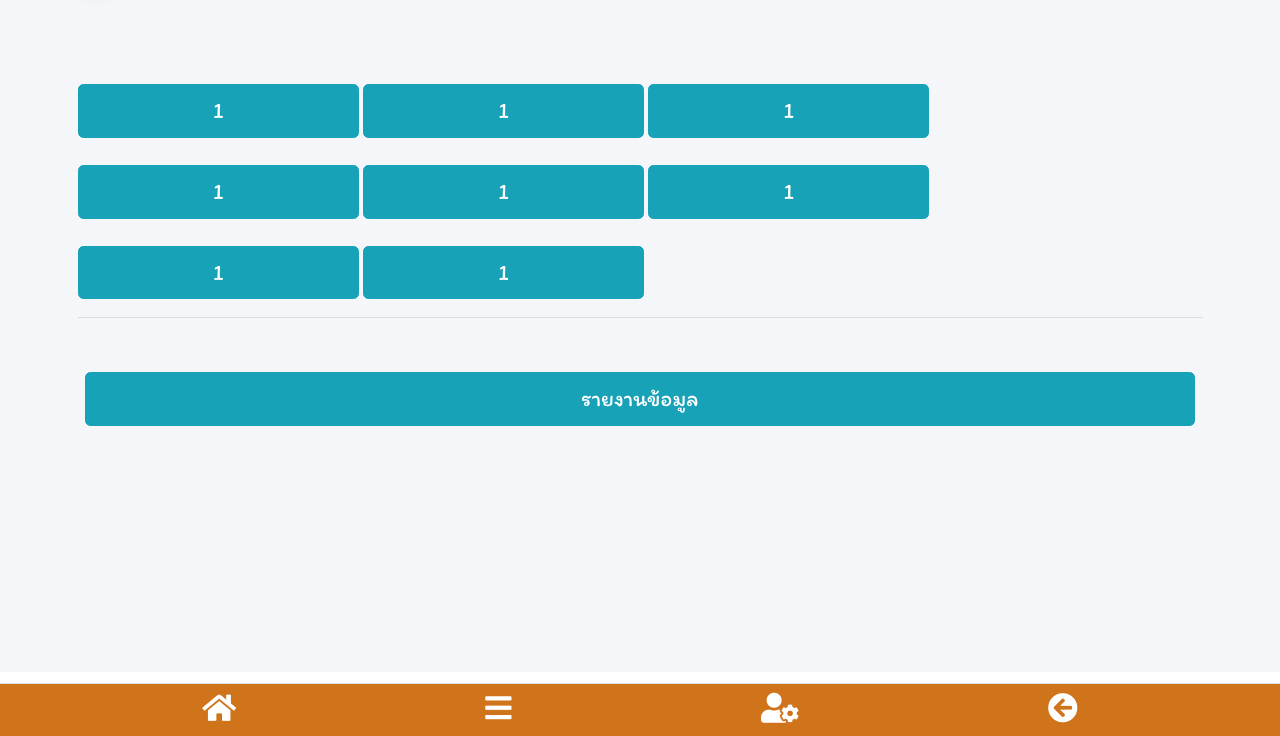
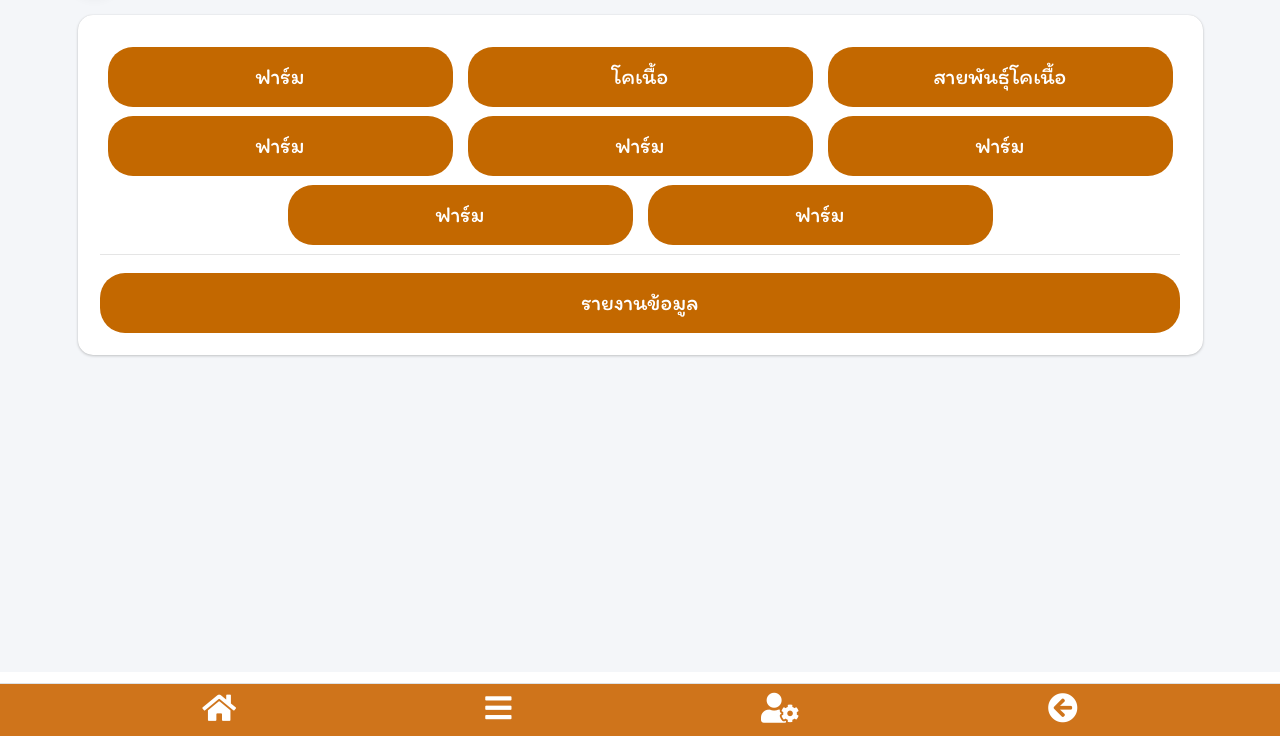
Before and after one commit to sarawut-aoud/Moforyou, a PHP site: page /users/main/_listmenu in a window 1280 px wide. Shown: the part 64-800 px from the top of the page. Run offline with PHP 8.4, Linux system fonts and the light colour scheme; some libraries are stand-ins or nearby versions.

Commit message:
update new

```diff
--- a/users/main/_listmenu.php
+++ b/users/main/_listmenu.php
@@ -14,7 +14,7 @@
         color: #fff;
         text-transform: uppercase;
         width: 100%;
-            height: 50px;
+        height: 60px;
         border-radius: 25px;
         background: #c36800;
         display: -webkit-box;
@@ -53,6 +53,10 @@
     .fas:hover {
         color: saddlebrown;
     }
+
+    .card {
+        border-radius: 15px;
+    }
 </style>
 
 <body class="hold-transition sidebar-collapse layout-top-nav">
@@ -67,32 +71,59 @@
             <!-- Content Header (Page header) -->
             <div class="content-header">
                 <div class="container">
+                    <div class="row  ">
+                        <div class="col">
+                            <div class="card ">
+                                <div class="card-body">
+                                    <!-- list Manage -->
+                                    <ul class="nav nav-pills justify-content-center" id="custom-content-below-tab">
+                                        <li class="nav-item  col-md-4 col-sm-12 mt-2">
+                                            <a class="btn btn-lg bt_list " href="#tab-farm" role="button">ฟาร์ม</a>
+                                        </li>
+                                        <li class="nav-item  col-md-4 col-sm-12 mt-2">
+                                            <a class="btn btn-lg bt_list" role="button" aria-selected="false">โคเนื้อ</a>
+                                        </li>
+                                        <li class="nav-item col-md-4 col-sm-12 mt-2">
+                                            <a class="btn btn-lg bt_list" href="#tab-specise" role="button">สายพันธุ์โคเนื้อ</a>
+                                        </li>
+                                        <li class="nav-item  col-md-4 col-sm-12 mt-2">
+                                            <a class="btn btn-lg bt_list " href="#tab-farm" role="button">ฟาร์ม</a>
+                                        </li>
+                                        <li class="nav-item  col-md-4 col-sm-12 mt-2">
+                                            <a class="btn btn-lg bt_list " href="#tab-farm" role="button">ฟาร์ม</a>
+                                        </li>
+                                        <li class="nav-item  col-md-4 col-sm-12 mt-2">
+                                            <a class="btn btn-lg bt_list " href="#tab-farm" role="button">ฟาร์ม</a>
+                                        </li>
 
+                                        <li class="nav-item  col-md-4 col-sm-12 mt-2">
+                                            <a class="btn btn-lg bt_list " href="#tab-farm" role="button">ฟาร์ม</a>
+                                        </li>
+                                        <li class="nav-item  col-md-4 col-sm-12 mt-2">
+                                            <a class="btn btn-lg bt_list " href="#tab-farm" role="button">ฟาร์ม</a>
+                                        </li>
+                                    </ul>
+                                    <hr class="mt-2 mb-2">
+                                    <a class="btn btn-lg bt_list col-md-12 col-sm-12 mt-3" href="#">รายงานข้อมูล</a>
+                                    <!--/. list Manage -->
+                                </div>
+                            </div>
+
+                        </div>
+                    </div>
+                    <!-- ./row -->
                 </div><!-- /.container-fluid -->
             </div>
             <!-- /.content-header -->
 
             <!-- Main content -->
-            <div class="content">
-                <div class="container">
-                    <div class="row ">
-                        <div class="col-md-12 mt-4">
-                        <a class="btn btn-lg btn-info col-md-3 col-sm-12 mt-4" href="#">1</a>
-                        <a class="btn btn-lg btn-info col-md-3 col-sm-12 mt-4" href="#">1</a>
-                        <a class="btn btn-lg btn-info col-md-3 col-sm-12 mt-4" href="#">1</a>
-                        <a class="btn btn-lg btn-info col-md-3 col-sm-12 mt-4" href="#">1</a>
-                        <a class="btn btn-lg btn-info col-md-3 col-sm-12 mt-4" href="#">1</a>
-                        <a class="btn btn-lg btn-info col-md-3 col-sm-12 mt-4" href="#">1</a>
-                        <a class="btn btn-lg btn-info col-md-3 col-sm-12 mt-4" href="#">1</a>
-                        <a class="btn btn-lg btn-info col-md-3 col-sm-12 mt-4" href="#">1</a>
-                        <hr>
-                        <div class="col-md-12 col-sm-12 mt-4">
-                            <a class="btn btn-lg btn-info col-md-12 col-sm-12 mt-4" href="#">รายงานข้อมูล</a>
+
+            <section class="content">
+                <div class="container ">
+
                 </div>
-                    </div>
-
-                </div><!-- /.container-fluid -->
-            </div>
+                <!-- /.container-->
+            </section>
             <!-- /.content -->
         </div>
         <!-- /.content-wrapper -->
```
Lines whose indentation alone changed are shown as unchanged.
